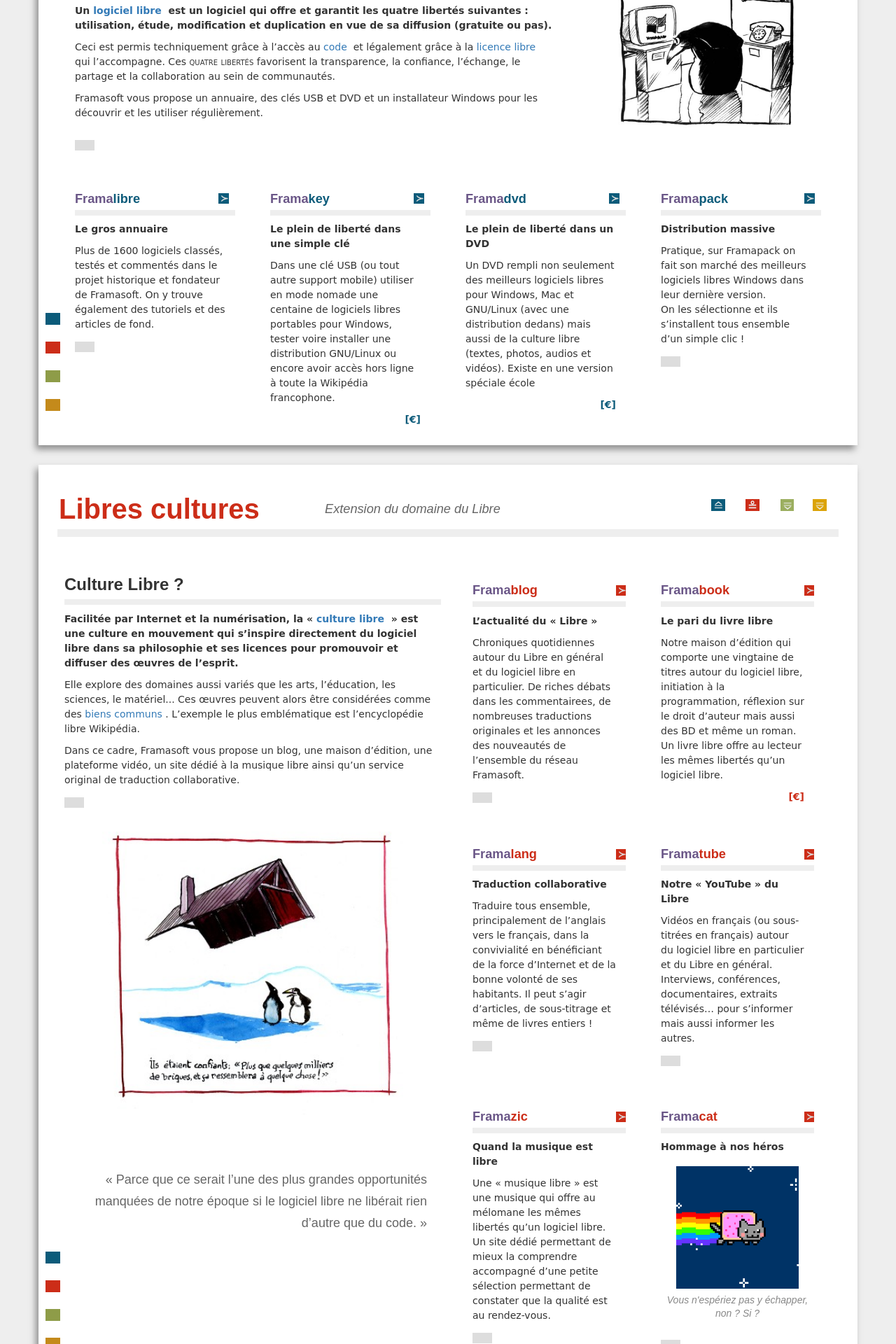
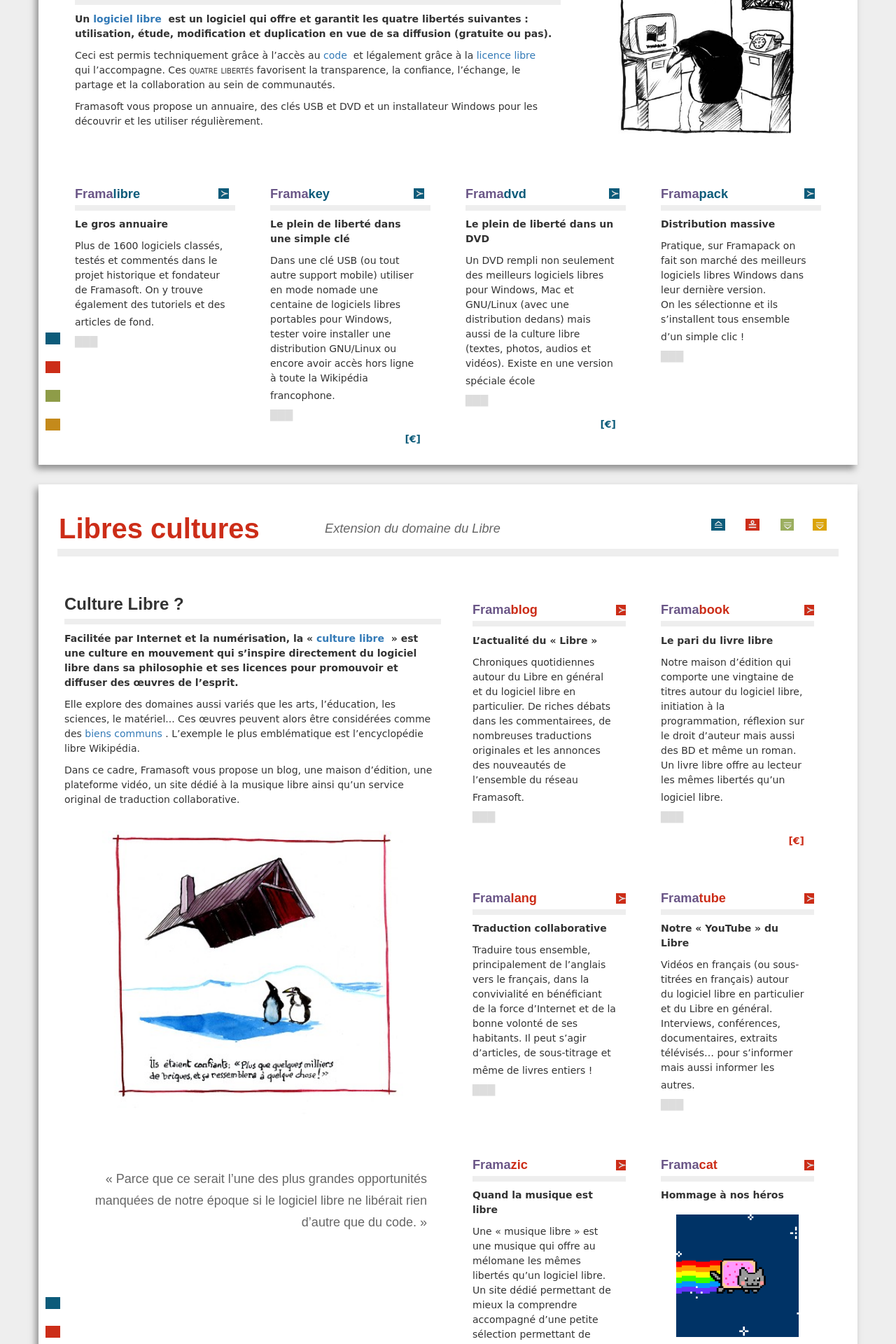
Before and after one commit to framasoft/accueil, a PHP site: page / in a window 1280 px wide. Shown: the part 2687-4607 px from the top of the page at 70% size. Run offline with PHP 8.4, Linux system fonts and the light colour scheme; some libraries are stand-ins or nearby versions.

Commit message:
nettoyage et simplification css 3 (miniBlocLast)

```diff
--- a/css/framasoft.css
+++ b/css/framasoft.css
@@ -317,26 +317,11 @@
     line-height: 1.5em;
 }
 
-.miniBlocLast {
-    background-color: #ddd;
-    padding-right: 2em !important;
-    margin-top: 1em;
-    text-align: right;
-    height: 15px;
-    width: 17px;
-}
-
-#presentationLogiciels>p.miniBlocLast {
-    margin-top: 2em;
-    margin-bottom: -1em;
-}
-
-.miniBlocLast a {
-
-}
-
-.miniBlocLast a:hover {
-    color: #ddd; border: none;
+.miniBlocTexte:after {
+    content: "\A███";
+    white-space:pre;
+    line-height:2em;
+    color: #ddd;
 }
 
 .EnVenteLibre {
--- a/index.php
+++ b/index.php
@@ -264,14 +264,14 @@
                 <h4 class="titreBloc">Une communauté</h4>
                 <p class="miniBlocSubTitle">Un joyeux bazar</p>
                 <p class="miniBlocTexte">Qui se cache derrière Framasoft ? Tous ceux qui ont participé ou participent de près ou de loin à nos différents projets. Il suffit de vouloir promouvoir le Libre et de placer sa participation sous licence libre, garantissant qu’elle sera mise dans le pot des biens communs sans risque d’appropriation.</p>
-                <p class="miniBlocLast" role="presentation"> </p>
+
             </div>
 
             <div class="col-md-4 blocCommunaute">
                 <h4 class="titreBloc">Une association</h4>
                 <p class="miniBlocSubTitle">Un peu de cathédrale</p>
                 <p class="miniBlocTexte">Framasoft repose sur une association 1901 d’intérêt général. À charge pour elle de mettre de l'huile dans les rouages et de s’assurer que la communauté puisse s’activer dans les meilleures conditions. Elle compte trois permanents et est financée principalement par les dons individuels collectés sur Internet. Vous pouvez en être vous aussi, mais attention ça tient plus du sacerdoce que de la sinécure !</p>
-                <p class="miniBlocLast" role="presentation"> </p>
+
             </div>
         </div>
 
@@ -279,15 +279,15 @@
             <div class="col-md-4 blocCommunaute">
                 <h4 class="titreBloc">Participer ? </h4>
                 <p class="miniBlocSubTitle">Il y a mille et une façon de participer avec nous à diffuser le Libre au sein de nos nombreux projets.</p>
-                <p class="miniBlocTexte">Tester, rédiger, modérer, administrer, traduire, relire, relayer, coder, communiquer, promouvoir, sensibiliser… N’hésitez pas à <a href="http://contact.framasoft.org/">prendre contact</a> avec nous ! Et merci d'avance…</p>
-                <p class="miniBlocLast" role="presentation"> </p>
+                <p class="miniBlocTexte">Tester, rédiger, modérer, administrer, traduire, relire, relayer, coder, communiquer, promouvoir, sensibiliser… N’hésitez pas à <a href="https://participer.framasoft.org/">mettre la main à la pâte</a> avec nous ! Et merci d'avance…</p>
+
             </div>
 
             <div class="col-md-4 blocCommunaute">
                 <h4 class="titreBloc">Nous soutenir ? </h4>
                 <p class="miniBlocSubTitle">Parce que libre ne signifie pas gratuit</p>
                 <p class="miniBlocTexte">Framasoft ne serait rien sans sa communauté de bénévoles mais ne pourrait pas fonctionner non plus sans le service de l’association qui a des frais et emploie trois indispensables permanents. Notre financement dépend de vous, c’est-à-dire des dons individuels collectés sur Internet. <a href="https://soutenir.framasoft.org/">Si vous pensez que nous le méritons…</a></p>
-                <p class="miniBlocLast" role="presentation"> </p>
+
             </div>
 
             <div class="col-md-4 blocCommunaute">
@@ -302,7 +302,7 @@
                     <li><a href="http://www.milliweb.fr/"><img src="https://soutenir.framasoft.org/sites/default/files/partenaires/logoMilliweb_150.png" alt="Milliweb"></a></li>
                     <li><a href="https://www.ikoula.com/"><img src="https://soutenir.framasoft.org/sites/default/files/transparent-png-bleu.png" alt="Ikoula"></a></li>
                 </ul>
-                <p class="miniBlocLast" role="presentation"> </p>
+
             </div>
 
         </div>
@@ -345,7 +345,7 @@
                 <p class="blocSubTitle">Un <a href="http://fr.wikipedia.org/wiki/Logiciel_libre" target="_blank">logiciel libre <i class="fa fa-external-link"></i></a> est un logiciel qui offre et garantit les quatre libertés suivantes : utilisation, étude, modification et duplication en vue de sa diffusion (gratuite ou pas).</p>
                 <p class="blocTexte">Ceci est permis techniquement grâce à l’accès au <a href="http://fr.wikipedia.org/wiki/Code_source" target="_blank">code <i class="fa fa-external-link"></i></a> et légalement grâce à la <a href="http://fr.wikipedia.org/wiki/Licence_libre" target="_blank">licence libre <i class="fa fa-external-link"></i></a> qui l’accompagne. Ces <span class="smallcaps">quatre libertés</span> favorisent la transparence, la confiance, l’échange, le partage et la collaboration au sein de communautés.</p>
                 <p class="blocTexte">Framasoft vous propose un annuaire, des clés USB et DVD et un installateur Windows pour les découvrir et les utiliser régulièrement.</p>
-                <p class="miniBlocLast" role="presentation"> </p>
+
             </div>
 
             <div class="col-md-4">
@@ -360,7 +360,7 @@
                 <a href="http://framalibre.org" ><h4 class="bleu"><span class="violet">Frama</span>libre</h4></a>
                 <p class="miniBlocSubTitle">Le gros annuaire</p>
                 <p class="miniBlocTexte">Plus de 1600 logiciels classés, testés et commentés dans le projet historique et fondateur de Framasoft. On y trouve également des tutoriels et des articles de fond.</p>
-                <p class="miniBlocLast" role="presentation"> </p>
+
             </div>
 
             <div class="col-md-3 miniBloc">
@@ -381,7 +381,7 @@
                 <a href="http://framapack.org" ><h4 class="bleu"><span class="violet">Frama</span>pack</h4></a>
                 <p class="miniBlocSubTitle">Distribution massive</p>
                 <p class="miniBlocTexte">Pratique, sur Framapack on fait son marché des meilleurs logiciels libres Windows dans leur dernière version.<br>On les sélectionne et ils s’installent tous ensemble d’un simple clic !</p>
-                <p class="miniBlocLast" role="presentation"> </p>
+
             </div>
         </div>
 
@@ -424,7 +424,7 @@
                     <p class="blocSubTitle">Facilitée par Internet et la numérisation, la « <a href="http://fr.wikipedia.org/wiki/Culture_libre">culture libre <i class="fa fa-external-link"></i></a> » est une culture en mouvement qui s’inspire directement du logiciel libre dans sa philosophie et ses licences pour promouvoir et diffuser des œuvres de l’esprit.</p>
                     <p class="blocTexte">Elle explore des domaines aussi variés que les arts, l’éducation, les sciences, le matériel... Ces œuvres peuvent alors être considérées comme des <a href="http://fr.wikipedia.org/wiki/Bien_commun">biens communs <i class="fa fa-external-link"></i></a>. L’exemple le plus emblématique est l’encyclopédie libre Wikipédia.</p>
                     <p class="blocTexte">Dans ce cadre, Framasoft vous propose un blog, une maison d’édition, une plateforme vidéo, un site dédié à la musique libre ainsi qu’un service original de traduction collaborative.</p>
-                    <p class="miniBlocLast" role="presentation"> </p>
+
                 </div>
 
                 <div class="row">
@@ -446,7 +446,7 @@
                         <a href="http://framablog.org" ><h4 class="rouge"><span class="violet">Frama</span>blog</h4></a>
                         <p class="miniBlocSubTitle">L’actualité du « Libre »</p>
                         <p class="miniBlocTexte">Chroniques quotidiennes autour du Libre en général et du logiciel libre en particulier. De riches débats dans les commentairees, de nombreuses traductions originales et les annonces des nouveautés de l’ensemble du réseau Framasoft.</p>
-                        <p class="miniBlocLast" role="presentation"> </p>
+
                     </div>
 
                     <div class="col-md-6 miniBloc2">
@@ -463,14 +463,14 @@
                         <a href="http://framablog.org/framalang" ><h4 class="rouge"><span class="violet">Frama</span>lang</h4></a>
                         <p class="miniBlocSubTitle">Traduction collaborative</p>
                         <p class="miniBlocTexte">Traduire tous ensemble, principalement de l’anglais vers le français, dans la convivialité en bénéficiant de la force d’Internet et de la bonne volonté de ses habitants. Il peut s’agir d’articles, de sous-titrage et même de livres entiers !</p>
-                        <p class="miniBlocLast" role="presentation"> </p>
+
                     </div>
 
                     <div class="col-md-6 miniBloc2">
                         <a href="https://framatube.org" ><h4 class="rouge"><span class="violet">Frama</span>tube</h4></a>
                         <p class="miniBlocSubTitle">Notre « YouTube » du Libre</p>
                         <p class="miniBlocTexte">Vidéos en français (ou sous-titrées en français) autour du logiciel libre en particulier et du Libre en général. Interviews, conférences, documentaires, extraits télévisés… pour s’informer mais aussi informer les autres.</p>
-                        <p class="miniBlocLast" role="presentation"> </p>
+
                     </div>
 
                 </div>
@@ -480,7 +480,7 @@
                         <a href="http://framazic.org" ><h4 class="rouge"><span class="violet">Frama</span>zic</h4></a>
                         <p class="miniBlocSubTitle">Quand la musique est libre</p>
                         <p class="miniBlocTexte">Une « musique libre » est une musique qui offre au mélomane les mêmes libertés qu’un logiciel libre. Un site dédié permettant de mieux la comprendre accompagné d’une petite sélection permettant de constater que la qualité est au rendez-vous.</p>
-                        <p class="miniBlocLast" role="presentation"> </p>
+
                     </div>
 
                     <div class="col-md-6 miniBloc2">
@@ -490,7 +490,7 @@
                             <img src="<?php echo $home_subdir; ?>img/nyanCat.gif" alt="" />
                         </figure>
                         <p class="legende"> Vous n'espériez pas y échapper, non ? Si ?</p>
-                        <p class="miniBlocLast" role="presentation"> </p>
+
                     </div>
                 </div>
             </div>
@@ -534,7 +534,7 @@
                     <p class="blocSubTitle">Nom de code : « Framacloud »</p>
                     <p class="blocTexte">Intuitif, sans inscription et à même votre navigateur, un ensemble de services en ligne libres et respectueux de vos données personnelles.</p>
                     <p class="blocTexte">On peut aussi les installer sur son propre serveur, participant à décentraliser l’Internet.</p>
-                    <p class="miniBlocLast" role="presentation"> </p>
+
                 </div>
             </div>
 
@@ -544,14 +544,14 @@
                         <a href="https://framapad.org/" ><h4 class="vert"><span class="violet">Frama</span>pad</h4></a>
                         <p class="miniBlocSubTitle">Éditer collaborativement</p>
                         <p class="miniBlocTexte">Écrivons tous ensemble sur le même document dans une interface de rédaction collective en ligne. Aucune inscription requise, on se donne un pseudo, une couleur et on se lance !</p>
-                        <p class="miniBlocLast" role="presentation"> </p>
+
                     </div>
 
                     <div class="col-md-6 miniBloc2">
                         <a href="https://framadate.org/" ><h4 class="vert"><span class="violet">Frama</span>date</h4></a>
                         <p class="miniBlocSubTitle">Organiser des rendez-vous et des sondages</p>
                         <p class="miniBlocTexte">Framadate c’est un peu comme Doodle mais en libre. Rien de plus simple de créer un rendez-vous ou un sondage sans inscription pour y inviter vos collaborateurs.</p>
-                        <p class="miniBlocLast" role="presentation"> </p>
+
                     </div>
                 </div>
             </div>
@@ -562,28 +562,28 @@
                         <a href="https://framacalc.org" ><h4 class="vert"><span class="violet">Frama</span>calc</h4></a>
                         <p class="miniBlocSubTitle">Un tableur collaboratif</p>
                         <p class="miniBlocTexte">Framacalc est au tableur ce que Framapad est au traitement de texte, autrement dit la possibilité d’éditer simplement et collectivement en ligne sur un même document.</p>
-                        <p class="miniBlocLast" role="presentation"> </p>
+
                     </div>
 
                     <div class="col-md-3 miniBloc">
                         <a href="https://framindmap.org" ><h4 class="vert"><span class="violet">Fra</span>mindmap</h4></a>
                         <p class="miniBlocSubTitle">Créer des cartes mentales</p>
                         <p class="miniBlocTexte">Interface fluide et intuitive pour créer rapidement et simplement des cartes heuristiques à même votre navigateur. Pertinent en situation de brainstorming ou de prise de notes.</p>
-                        <p class="miniBlocLast" role="presentation"> </p>
+
                     </div>
 
                     <div class="col-md-3 miniBloc">
                         <a href="http://framavectoriel.org" ><h4 class="vert"><span class="violet">Frama</span>vectoriel</h4></a>
                         <p class="miniBlocSubTitle">Dessiner en vectoriel</p>
                         <p class="miniBlocTexte">Pour créer et éditer simplement et rapidement de belles images en ligne au format ouvert SVG. Les enfants adorent !</p>
-                        <p class="miniBlocLast" role="presentation"> </p>
+
                     </div>
 
                     <div class="col-md-3 miniBloc">
                         <a href="https://framasphere.org" ><h4 class="vert"><span class="violet">Frama</span>sphère</h4></a>
                         <p class="miniBlocSubTitle">Le réseau social libre</p>
                         <p class="miniBlocTexte">Framasphère est un réseau social libre, basé sur le logiciel décentralisé Diaspora*. Retrouvez vos amis sur Framasphère - ou d’autres pods Diaspora* - et échangez avec eux sans être pisté.</p>
-                        <p class="miniBlocLast" role="presentation"> </p>
+
                     </div>
                 </div>
             </div>
@@ -593,21 +593,21 @@
                         <a href="https://framabee.org" ><h4 class="vert"><span class="violet">Frama</span>bee</h4></a>
                         <p class="miniBlocSubTitle">Le moteur qui butine les internets pour vous</p>
                         <p class="miniBlocTexte">Framabee est un meta-moteur de recherche libre et anonyme. Vos recherches effectuées au travers de ce moteur sont envoyées à différents moteurs avant d’être affichées dans votre navigateur. L’intérêt ? Notre moteur est alors un intermédiaire entre vous et Google (et autres), ainsi vos données personnelles (adresse IP, historique de vos recherches, géolocalisation, profil) ne sont pas enregistrées chez eux.</p>
-                        <p class="miniBlocLast" role="presentation"> </p>
+
                     </div>
 
                     <div class="col-md-3 miniBloc">
                         <a href="https://framabag.org" ><h4 class="vert"><span class="violet">Frama</span>bag</h4></a>
                         <p class="miniBlocSubTitle">Ne ratez plus aucun article !</p>
                         <p class="miniBlocTexte">Framabag vous permet de mettre de côté les articles que vous n’avez pas le temps de lire tout de suite.</p>
-                        <p class="miniBlocLast" role="presentation"> </p>
+
                     </div>
 
                     <div class="col-md-3 miniBloc">
                         <a href="http://framanews.org" ><h4 class="vert"><span class="violet">Frama</span>news</h4></a>
                         <p class="miniBlocSubTitle">Suivre l’actualité</p>
                         <p class="miniBlocTexte">En vous abonnant aux flux RSS de vos sites préférés, restez informés de toutes leurs actualités avec Framanews !</p>
-                        <p class="miniBlocLast" role="presentation"> </p>
+
                     </div>
                 </div>
             </div>
@@ -617,28 +617,28 @@
                         <a href="https://git.framasoft.org" ><h4 class="vert"><span class="violet">Frama</span>git</h4></a>
                         <p class="miniBlocSubTitle">Héberger du code libre</p>
                         <p class="miniBlocTexte">Framagit est un outil qui s’adresse avant tout aux développeurs. Il permet d’héberger vos projets de logiciels libres et de travailler collaborativement dessus.</p>
-                        <p class="miniBlocLast" role="presentation"> </p>
+
                     </div>
 
                     <div class="col-md-3 miniBloc">
                         <a href="https://framabin.org" ><h4 class="vert"><span class="violet">Frama</span>bin</h4></a>
                         <p class="miniBlocSubTitle">Transmettre des données chiffrées</p>
                         <p class="miniBlocTexte">Avec Framabin, vous pouvez partager des informations que seuls vous et votre correspondant aurez le pouvoir de déchiffrer, et ceci de manière très simple.</p>
-                        <p class="miniBlocLast" role="presentation"> </p>
+
                     </div>
 
                     <div class="col-md-3 miniBloc">
                         <a href="https://framapic.org" ><h4 class="vert"><span class="violet">Frama</span>pic</h4></a>
                         <p class="miniBlocSubTitle">Partager des images anonymement</p>
                         <p class="miniBlocTexte">Framapic vous permet de partager facilement des images, par exemple pour les publier sur Twitter, Facebook, ou … Framasphère !</p>
-                        <p class="miniBlocLast" role="presentation"> </p>
+
                     </div>
 
                     <div class="col-md-3 miniBloc">
                         <a href="https://frama.link" ><h4 class="vert"><span class="violet">Frama</span>link</h4></a>
                         <p class="miniBlocSubTitle">Réduire des liens</p>
                         <p class="miniBlocTexte">Avec Frama.link, il est possible de raccourcir des adresses web trop longues. Sur les réseaux sociaux et le microblogging, un lien raccourci permet d’économiser de l’espace et gagner en clarté.</p>
-                        <p class="miniBlocLast" role="presentation"> </p>
+
                     </div>
                 </div>
             </div>
@@ -683,7 +683,7 @@
                 <p class="blocTexte">
                      Nous regroupons ici tout ce qui touche à l’ensemble du réseau ainsi que notre laboratoire d’idées et de projets en construction.
                 </p>
-                <p class="miniBlocLast" role="presentation"> </p>
+
             </div>
 
             <div class="col-md-4" id="AlaUne">
@@ -704,28 +704,28 @@
                 <a href="https://framalab.org/"><h4 class="jaune"><span class="violet">Frama</span>lab</h4></a>
                 <p class="miniBlocSubTitle">Le laboratoire des projets Framasoft</p>
                 <p class="miniBlocTexte">C’est ici que nous déposons les projets modestes, dans nos cartons, en cours ou en attente de bonnes volontés. On peut y trouver des belles suprises.</p>
-                <p class="miniBlocLast" role="presentation"> </p>
+
             </div>-->
 
             <div class="col-md-6 miniBloc">
                 <a href="https://forum.framasoft.org" ><h4 class="jaune"><span class="violet">Fram</span>agora</h4></a>
                 <p class="miniBlocSubTitle">Le forum du réseau Framasoft<P>
                 <p class="miniBlocTexte">Vous avez une question ? Nous avons (peut-être) une réponse ! « Si tu ne sais pas, demande. Si tu sais, partage. » Framagora est notre convivial espace d’échange d’informations autour du Libre.</p>
-                <p class="miniBlocLast" role="presentation"> </p>
+
             </div>
 
             <!--<div class="col-md-3 miniBloc">
                 <a href="http://framacode.org"><h4 class="jaune"><span class="violet">Frama</span>code</h4></a>
                 <p class="miniBlocSubTitle">Chez nous aussi on développe</p>
                 <p class="miniBlocTexte">Le dépôt Gitlab du code produit par Framasoft, en particulier les services libres Framacloud pour les installer soi-même et les améliorer ensemble.</p>
-                <p class="miniBlocLast" role="presentation"> </p>
+
             </div>-->
 
             <div class="col-md-6 miniBloc">
                 <a href="http://enventelibre.org" ><h4 class="jaune"><span class="violet">EnVente</span>libre</h4></a>
                 <p class="miniBlocSubTitle">Notre libre petite boutique</p>
                 <p class="miniBlocTexte">L’espace vente des différents produits Framasoft qui peuvent se matérialiser : Framakey, Framabook, Framadvd mais aussi des goodies et des tee-shirts.</p>
-                <p class="miniBlocLast" role="presentation"> </p>
+
             </div>
         </div>
 
```
